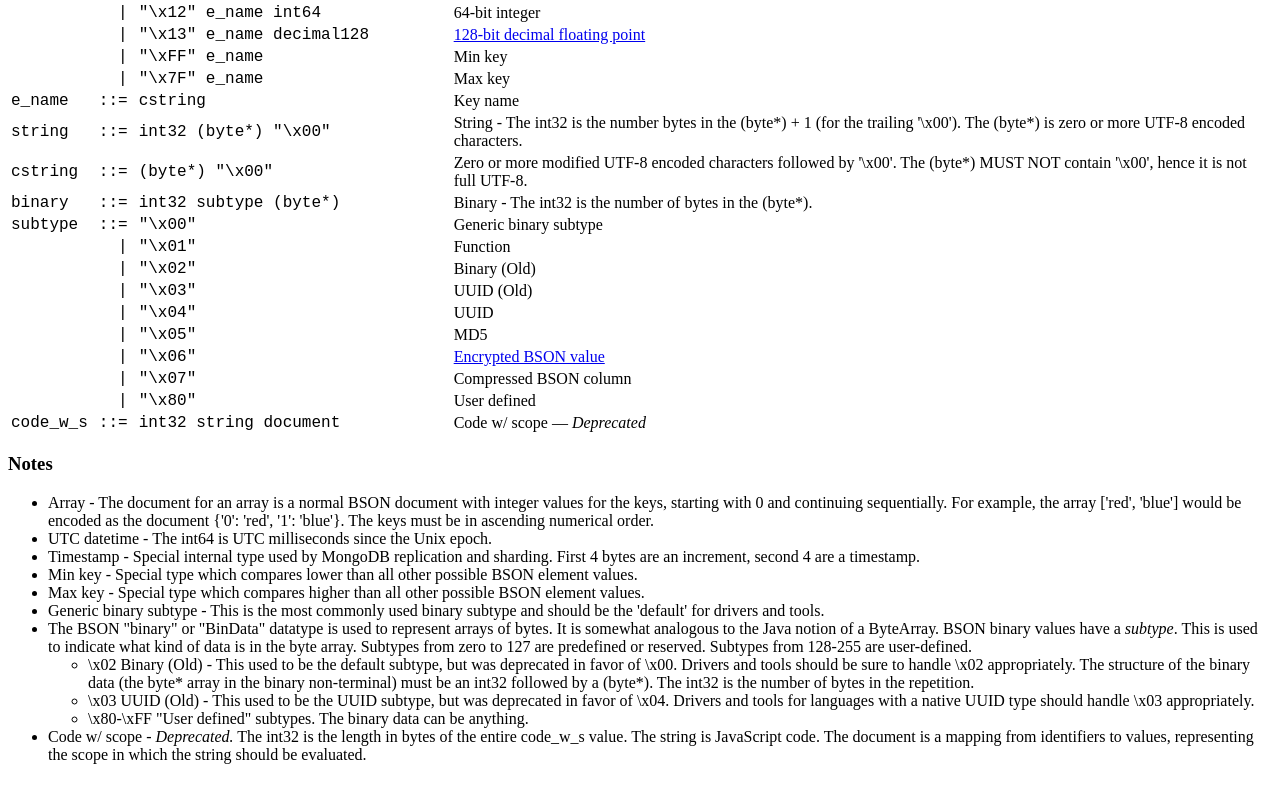
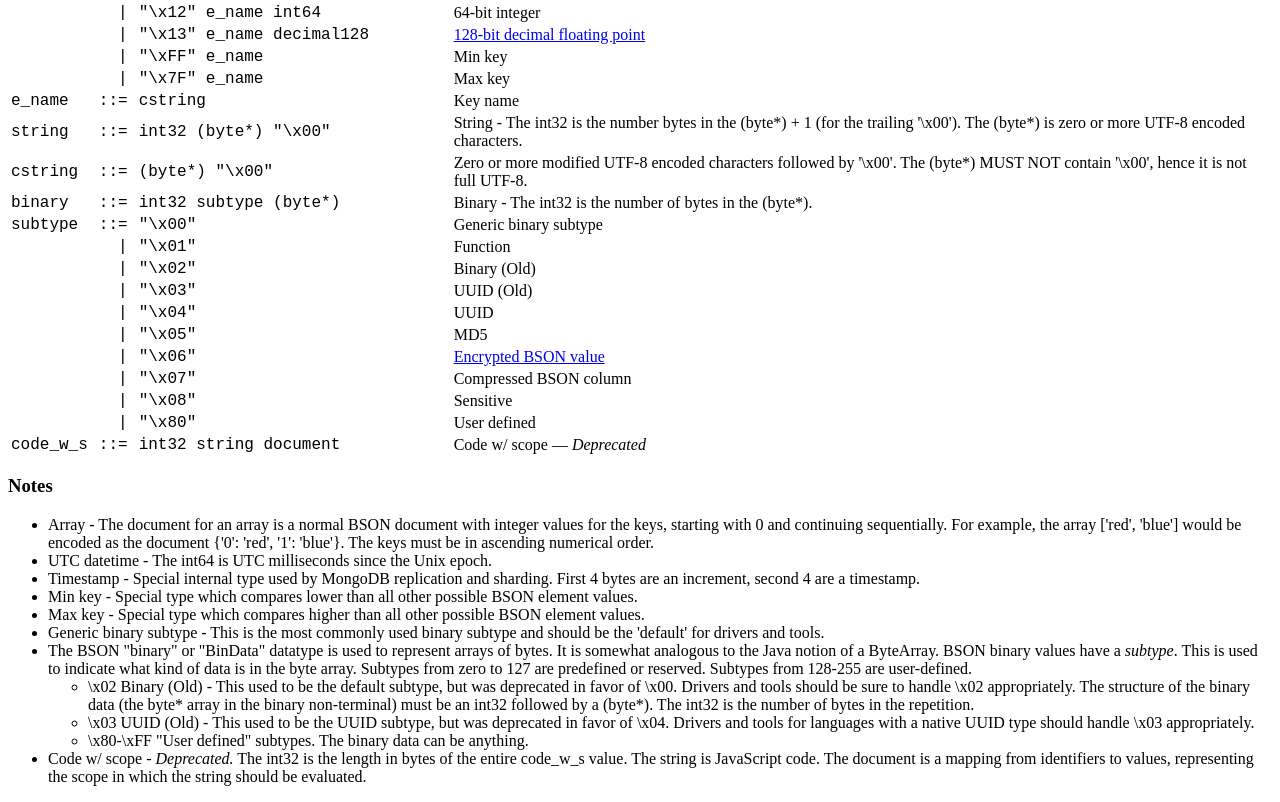
Before and after one commit to mongodb/bsonspec.org, a plain HTML site: page spec.html in a window 1280 px wide. Shown: the part 973-1775 px from the top of the page. Before the commit the page ends 1753 px from the top, so only its background shows below. Drawn offline with Linux system fonts and the light colour scheme.

Commit message:
DOCS-16282: Add BSON binary subtype 8

```diff
--- a/spec.html
+++ b/spec.html
@@ -293,6 +293,12 @@ the <code>document</code> non-terminal.</p>
                   <tr>
                     <td class="fix nt"></td>
                     <td class="fix op">|</td>
+                    <td class="fix ex">"\x08"</td>
+                    <td>Sensitive</td>
+                  </tr>
+                  <tr>
+                    <td class="fix nt"></td>
+                    <td class="fix op">|</td>
                     <td class="fix ex">"\x80"</td>
                     <td >User defined</td>
                   </tr>
```
